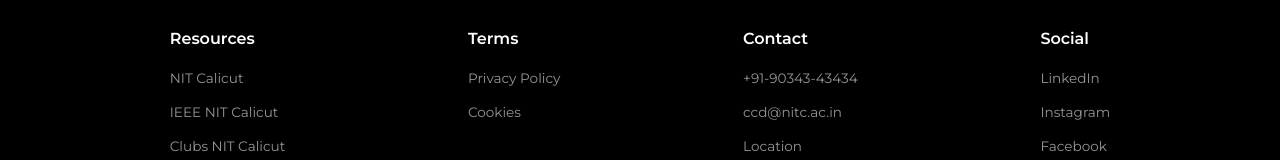
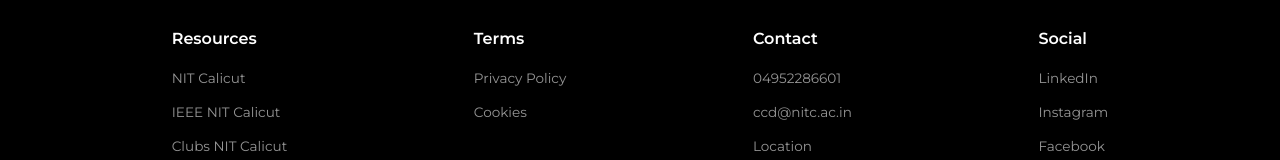
Before and after one commit to kungfupanda420/ccd-website-hosting, a React (Create React App) app: page / in a window 1280 px wide. Shown: the part 6400-6560 px from the top of the page. Built offline with nearby package versions, Linux system fonts and the light colour scheme; no server answers.

Commit message:
Update Footer.js

```diff
--- a/src/components/Footer.js
+++ b/src/components/Footer.js
@@ -26,7 +26,7 @@ function Footer(){
                     <div className="footerSubContent">
                      <p className='footerTitle'>Contact</p>
                     <ul className='footerLinks'>
-                        <li><a href="!#">+91-90343-43434</a></li>
+                        <li><a href="!#">04952286601</a></li>
                         <li><a href="!#">ccd@nitc.ac.in</a></li>
                         <li><a href="https://www.google.com/maps/place/CENTRE+FOR+CAREER+DEVELOPMENT+-+NITC/@11.321252,75.9351196,17z/data=!3m1!4b1!4m6!3m5!1s0x3ba643cc776435c3:0x8c2fc08ee720516f!8m2!3d11.321252!4d75.9351196!16s%2Fg%2F11sqkfd640?authuser=0&entry=ttu" rel='noreferrer' target='_blank'>Location</a></li>
                     </ul>
```
